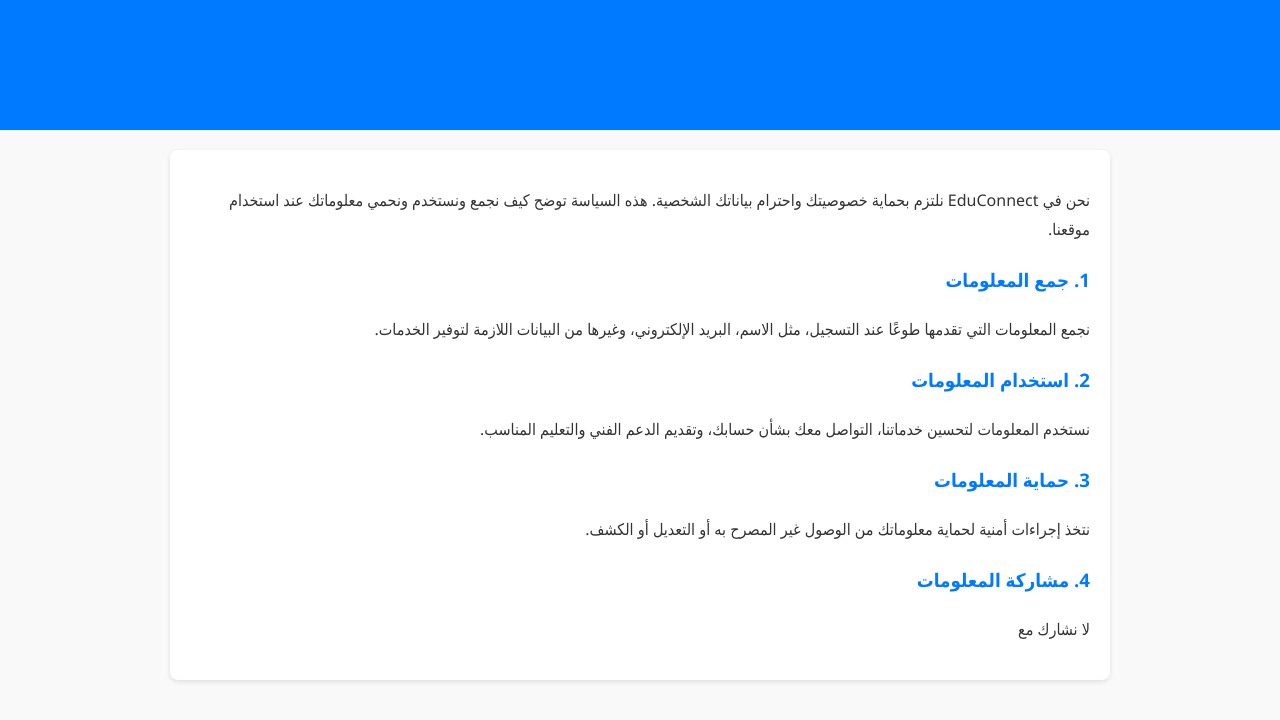
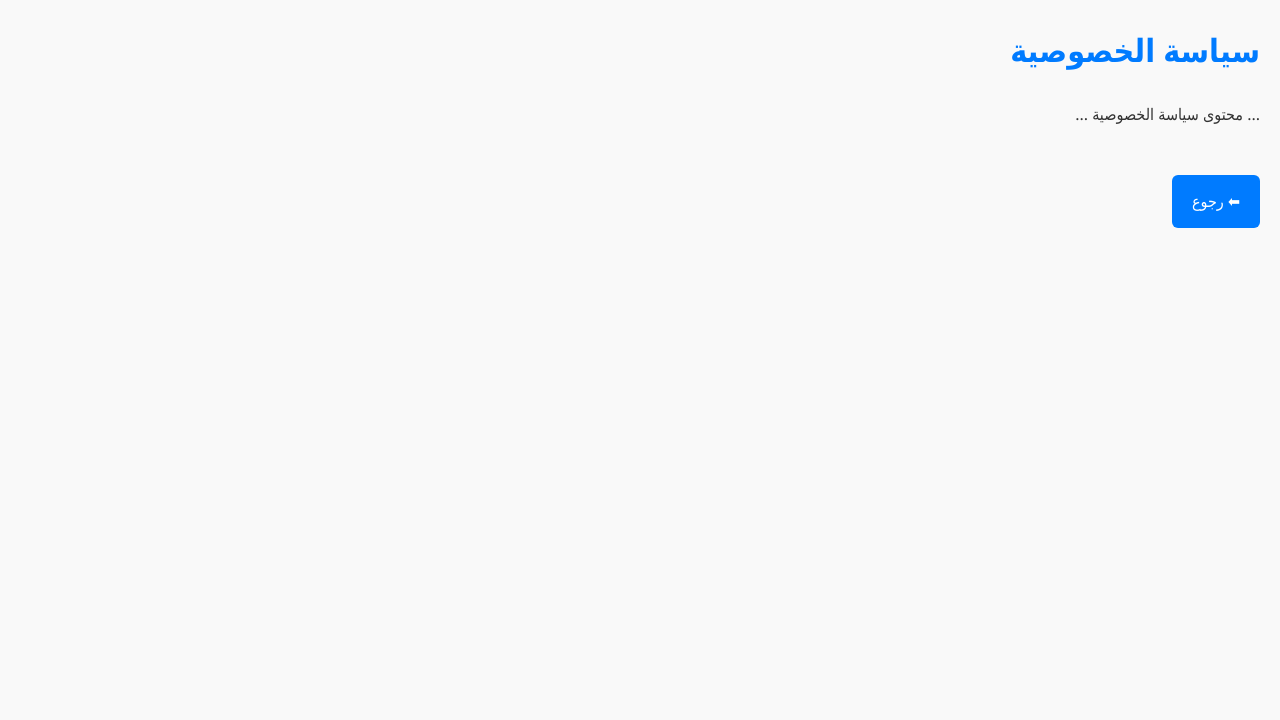
Before and after one commit to MadleenAlHassan91/EduConnect-site, a plain HTML site: page privacy.html in a window 1280 px wide. Drawn offline with Linux system fonts and the light colour scheme.

Commit message:
Update privacy.html

```diff
--- a/privacy.html
+++ b/privacy.html
@@ -3,63 +3,36 @@
 <head>
   <meta charset="UTF-8">
   <meta name="viewport" content="width=device-width, initial-scale=1.0">
-  <title>سياسة الخصوصية - EduConnect</title>
+  <title>سياسة الخصوصية</title>
   <style>
     body {
       font-family: "Segoe UI", Tahoma, Geneva, Verdana, sans-serif;
-      margin: 0;
-      padding: 0;
+      margin: 20px;
       background: #f9f9f9;
       color: #333;
       line-height: 1.8;
     }
-    header {
-      background: #007BFF;
-      color: white;
-      text-align: center;
-      padding: 15px;
-    }
-    .container {
-      max-width: 900px;
-      margin: 20px auto;
-      padding: 20px;
-      background: white;
-      border-radius: 8px;
-      box-shadow: 0 2px 5px rgba(0,0,0,0.1);
-    }
-    h1, h3 {
+    h1 {
       color: #007BFF;
     }
-    a {
+    .back-btn {
       display: inline-block;
-      margin-top: 20px;
-      padding: 10px 20px;
+      margin-top: 30px;
+      padding: 12px 20px;
       background: #007BFF;
-      color: white;
+      color: #fff;
       text-decoration: none;
-      border-radius: 5px;
+      border-radius: 6px;
     }
-    a:hover {
+    .back-btn:hover {
       background: #0056b3;
     }
   </style>
 </head>
 <body>
-  <header>
-    <h1>سياسة الخصوصية</h1>
-  </header>
+  <h1>سياسة الخصوصية</h1>
+  <p>... محتوى سياسة الخصوصية ...</p>
 
-  <div class="container">
-    <p>نحن في EduConnect نلتزم بحماية خصوصيتك واحترام بياناتك الشخصية. هذه السياسة توضح كيف نجمع ونستخدم ونحمي معلوماتك عند استخدام موقعنا.</p>
-
-    <h3>1. جمع المعلومات</h3>
-    <p>نجمع المعلومات التي تقدمها طوعًا عند التسجيل، مثل الاسم، البريد الإلكتروني، وغيرها من البيانات اللازمة لتوفير الخدمات.</p>
-
-    <h3>2. استخدام المعلومات</h3>
-    <p>نستخدم المعلومات لتحسين خدماتنا، التواصل معك بشأن حسابك، وتقديم الدعم الفني والتعليم المناسب.</p>
-
-    <h3>3. حماية المعلومات</h3>
-    <p>نتخذ إجراءات أمنية لحماية معلوماتك من الوصول غير المصرح به أو التعديل أو الكشف.</p>
-
-    <h3>4. مشاركة المعلومات</h3>
-    <p>لا نشارك مع
+  <a href="index.html" class="back-btn">⬅ رجوع</a>
+</body>
+</html>
```
